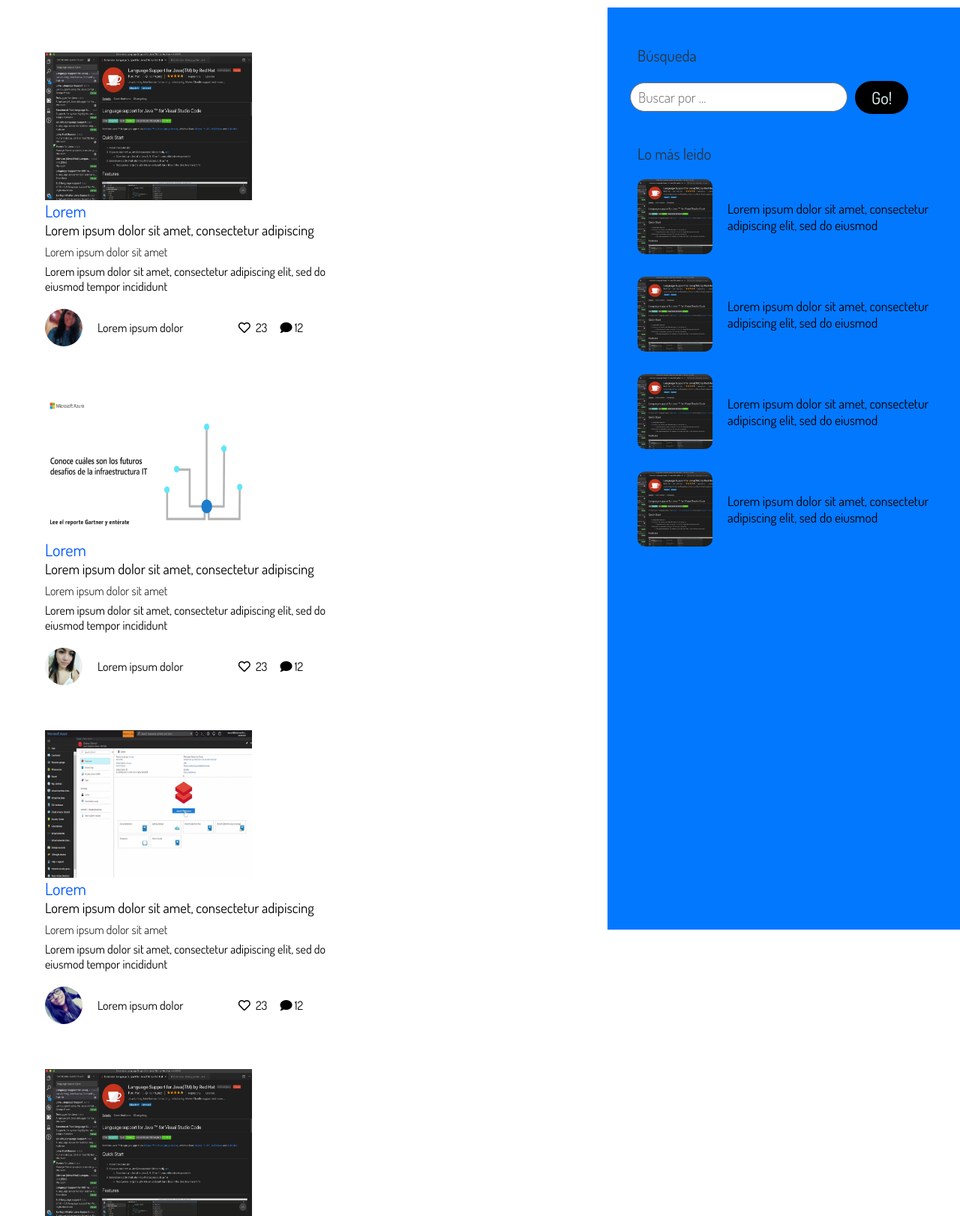
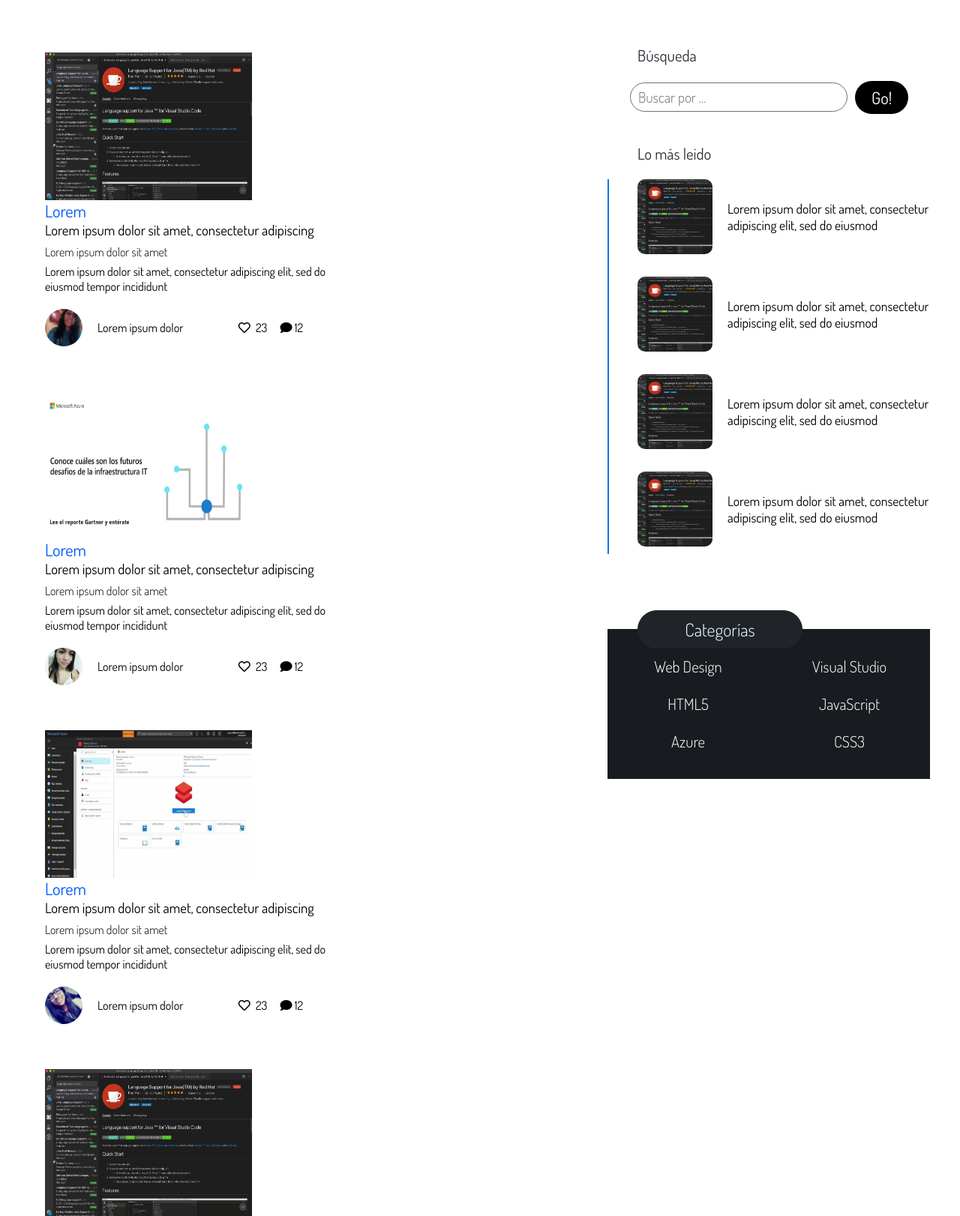
Before and after one commit to Ktacas/MTD-Ica, a PHP site: page /Blog/Index_blog.html in a window 1280 px wide. Shown: the part 70-1692 px from the top of the page at 75% size. Run offline with PHP 8.4, Linux system fonts and the light colour scheme.

Commit message:
Agregando Caegorias/Blog

```diff
--- a/Blog/Index_blog.html
+++ b/Blog/Index_blog.html
@@ -211,6 +211,7 @@
                 </div>
             </div>
             <div class="container-aside">
+                <div class="line-aside"></div>
                 <h3>Lo más leido</h3>
                 <article class="blog-post">
                     <figure class="miniature">
@@ -237,6 +238,19 @@
                     <p class="content-post">Lorem ipsum dolor sit amet, consectetur adipiscing elit, sed do eiusmod</p>
                 </article>
             </div>
+            <div class="container-categories">
+                <div class="tag-categories">Categorías</div>
+                <div class="background-categories">
+                    <div class="items-categories">
+                        <a href="">Web Design</a>
+                        <a href="">Visual Studio</a>
+                        <a href="">HTML5</a>
+                        <a href="">JavaScript</a>
+                        <a href="">Azure</a>
+                        <a href="">CSS3</a>
+                    </div>
+                </div>
+            </div>
         </aside>
         <section class="item other">other</section>
         <footer class="item footer">footer</footer>
--- a/Blog/main.css
+++ b/Blog/main.css
@@ -189,7 +189,6 @@ ul li:last-child {
 /* -------------------------------SEARCH------------------------------- */
 .aside {
   grid-area: aside;
-  background: rgb(2, 120, 255);
   display: flex;
   align-items: flex-start;
   flex-direction: column;
@@ -229,11 +228,17 @@ ul li:last-child {
 }
 /* -------------------------------ASIDE------------------------------- */
 .container-aside {
-  margin:40px;
-  margin-top: 20px;
-  margin-right: 20px;
+  margin: 20px 20px 80px 40px;
   display: flex;
   flex-direction: column;
+  position: relative;
+}
+.line-aside {
+  height: 500px;
+  position: absolute;
+  bottom: 20px;
+  left: -40px;
+  border-left: 2px solid #0078EF;
 }
 .container-aside h3 {
   font-weight: 500;
@@ -264,3 +269,46 @@ ul li:last-child {
   margin-left: 20px;
   font-size: 1.1em;
 }
+
+/* -------------------------------CATEGORIES------------------------------- */
+.container-categories {
+  width: 100%;
+  display: flex;
+  position: relative;
+}
+.background-categories {
+  background: #181C20;
+  width: 100%;
+  height: 200px;
+  margin-right: 40px;
+  display: grid;
+  align-items: center;
+}
+.items-categories {
+  display: grid;
+  grid-template-columns: repeat(2,1fr);
+  grid-template-rows: repeat(3,50px);
+  justify-items: center;
+  align-items: center;
+}
+.items-categories a {
+  text-decoration: none;
+  color: white;
+  font-size: 1.3em;
+  font-weight: 200;
+}
+.tag-categories {
+  background: #202429;
+  border-radius: 50px;
+  padding: 10px 70px;
+  color: azure;
+  font-weight: 200;
+  font-size: 1.5em;
+  display: flex;
+  justify-content:center;
+  position: absolute;
+  top: -25px;
+  left: 40px;
+  width:80px;
+  margin: auto;
+}
```
